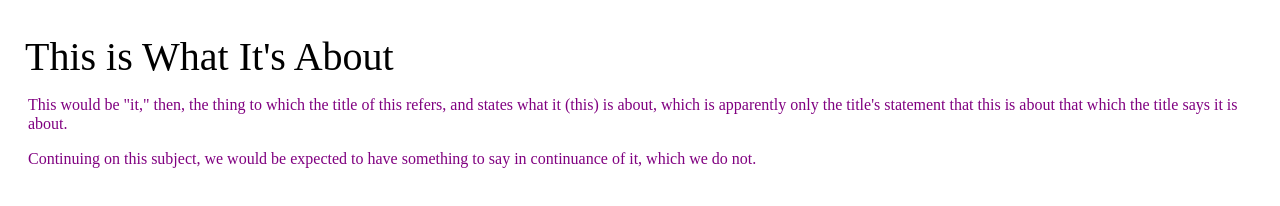
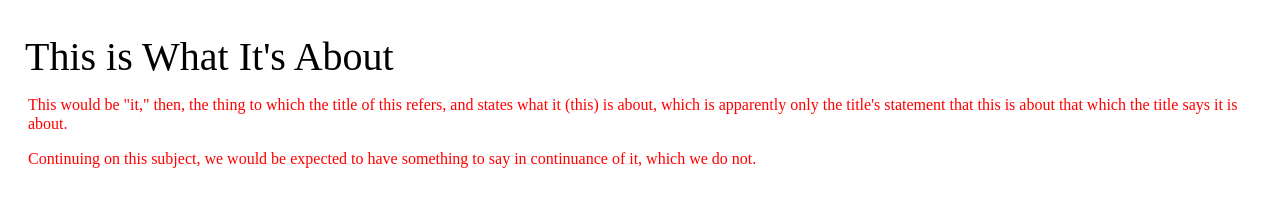
Before and after one commit to yvictorck/cooper-union-class, a website: page files/index.html in a window 1280 px wide. Drawn offline with Linux system fonts and the light colour scheme.

Commit message:
made red

```diff
--- a/files/css/style.css
+++ b/files/css/style.css
@@ -1,3 +1,3 @@
 html { font-size:62.5%; }
 h1 { font-size:4rem; line-height:1.1em; margin:35px 10px 0 25px; }
-p { font-size:1.6rem; line-height:1.2em; margin:1em 10px 0 28px; color: purple; }
+p { font-size:1.6rem; line-height:1.2em; margin:1em 10px 0 28px; color: red; }
```
